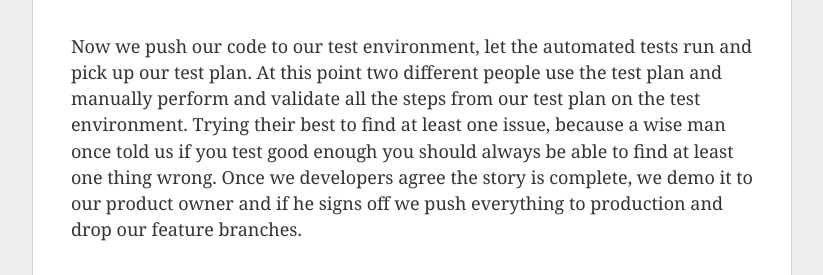
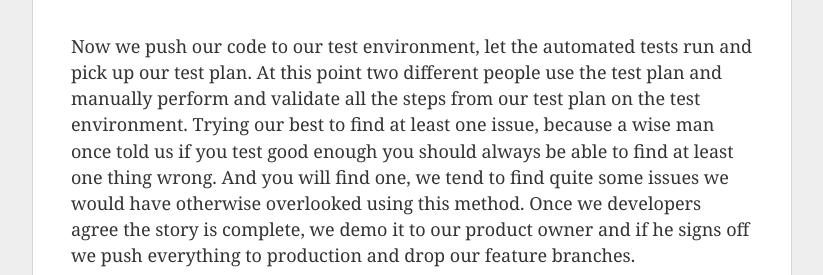
Before and after one commit to JHotterbeekx/hotterbeekx.nl, a Gatsby site: page /blog/2019-07-27-meet-team-heisenberg in a window 1280 px wide. Shown: the part 4451-4726 px from the top of the page, without its empty margins (78-901 px from the left). Built offline with nearby package versions, Linux system fonts and the light colour scheme; Gatsby itself is replaced by a stand-in of ours.

Commit message:
Finished article, published

```diff
--- a/src/pages/blog/2019-07-27-meet-team-heisenberg/index.md
+++ b/src/pages/blog/2019-07-27-meet-team-heisenberg/index.md
@@ -3,7 +3,6 @@
 description:
 date: '2019-07-27'
 image: 'img/cover.png'
-draft: true
 ---
 I'd love to introduce you to the team I've proudly been a part of for the last three years. We've had our shares of ups and downs working together. Streamlining our processes to increase not only the amount of work we get done, but also the quality of the it. Learning what to do, and of course what not to do. If you are interested, sit down, strap yourself to your seat and join me while I take you through the journey of team Heisenberg.
 
@@ -33,7 +32,7 @@
 ### Architecture review
 Once all tasks are done, including all tests, we have one task left. We call it the 'Architecture review'. We sit together with all developers from the team and go through everything we touched in the code. Now we pay extra attention to the way we named entities, the place we put them, dependencies between them. We discuss direction where we want to go with the code and structure. Usually this means we will change some things to make steps in the way we want to go. This keeps the architecture of our code in good health and gives us a point to regularly think about it.
 
-Now we push our code to our test environment, let the automated tests run and pick up our test plan. At this point two different people use the test plan and manually perform and validate all the steps from our test plan on the test environment. Trying their best to find at least one issue, because a wise man once told us if you test good enough you should always be able to find at least one thing wrong. Once we developers agree the story is complete, we demo it to our product owner and if he signs off we push everything to production and drop our feature branches.
+Now we push our code to our test environment, let the automated tests run and pick up our test plan. At this point two different people use the test plan and manually perform and validate all the steps from our test plan on the test environment. Trying our best to find at least one issue, because a wise man once told us if you test good enough you should always be able to find at least one thing wrong. And you will find one, we tend to find quite some issues we would have otherwise overlooked using this method. Once we developers agree the story is complete, we demo it to our product owner and if he signs off we push everything to production and drop our feature branches.
 
 ![Architecture review](img/03.architecture.review.png)
 
```
